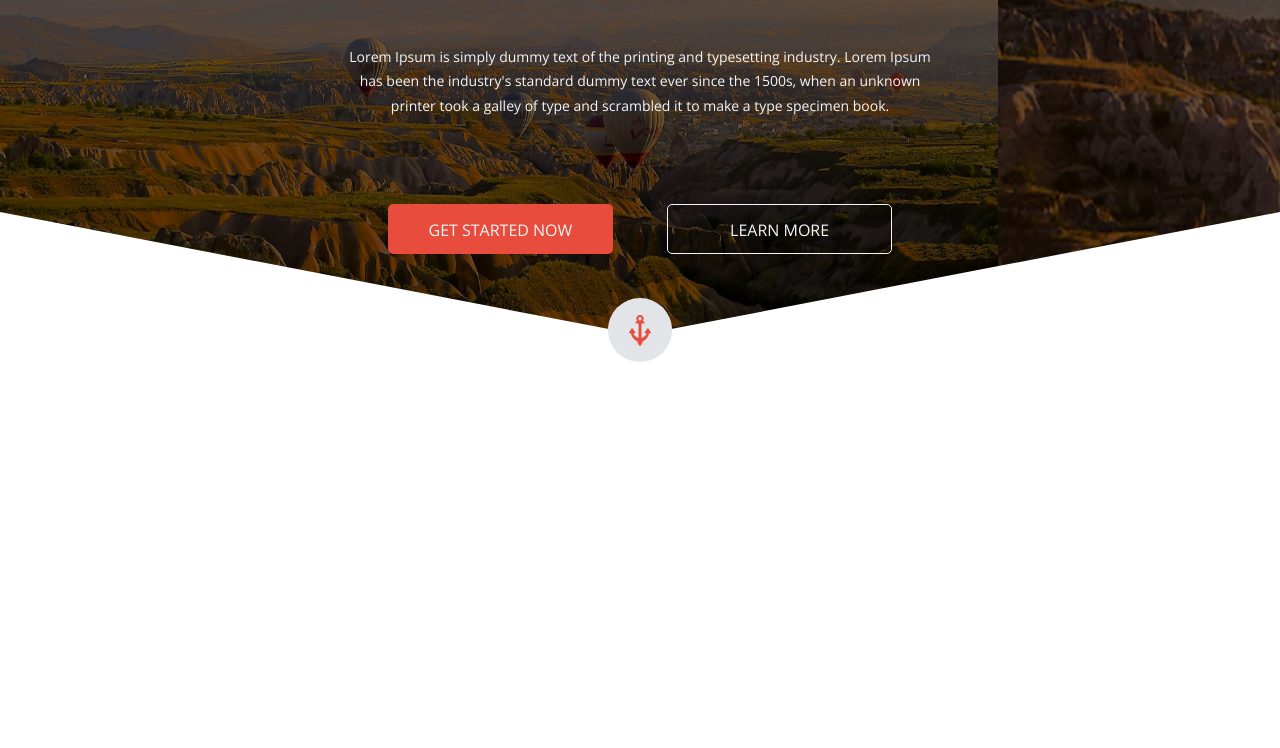
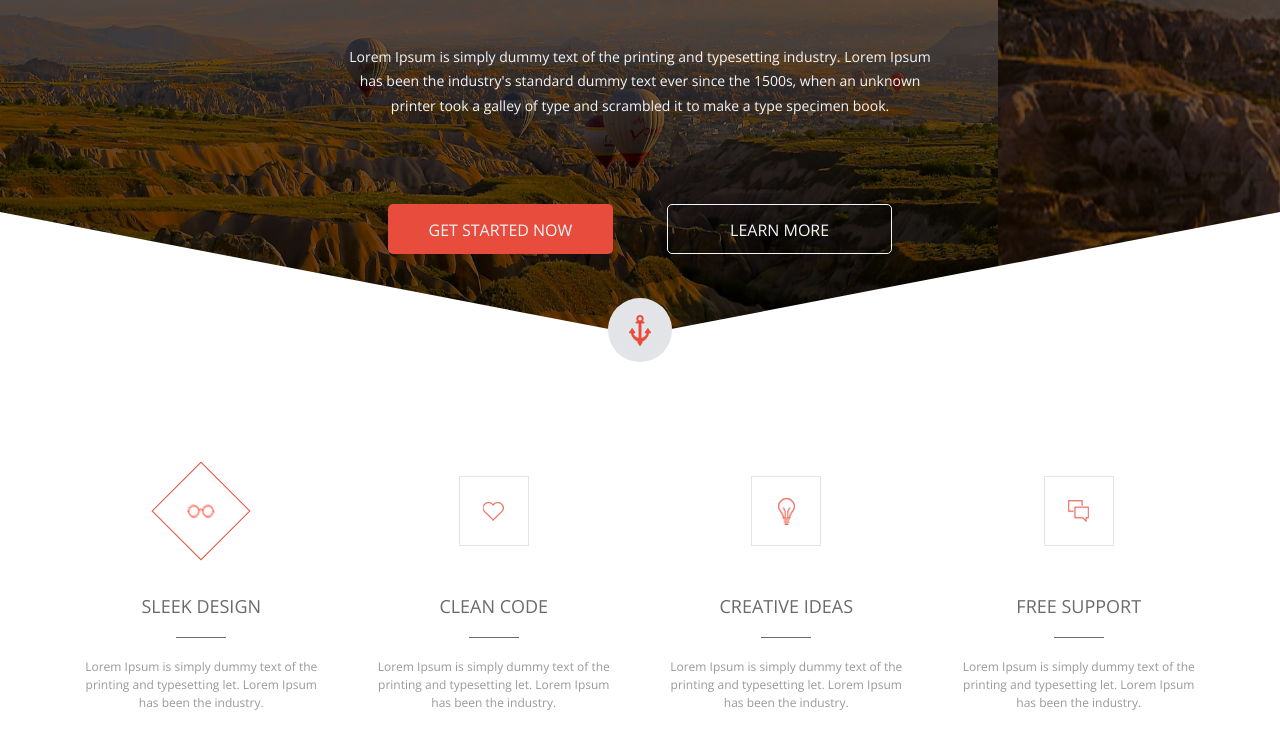
Before and after one commit to andrey-kirillov/simple-landing, a plain HTML site: page index.html in a window 1280 px wide. Shown: the part 438-1186 px from the top of the page. Before the commit the page ends 800 px from the top, so only its background shows below. Drawn offline with nearby package versions, Linux system fonts and the light colour scheme.

Commit message:
add our-advantages section

```diff
--- a/index.html
+++ b/index.html
@@ -80,6 +80,44 @@
 </section>
 <!-- End Main Header -->
 
+<!-- Our advantages -->
+<section class="ourAdvantages">
+   <div class="main-container d-flex justify-content-center flex-wrap">
+       <div class="ourAdvantages--item">
+           <div class="ourAdvantages--item__img ourAdvantages--item__design"></div>
+           <h3>sleek design</h3>
+           <p>
+               Lorem Ipsum is simply dummy text of the printing and typesetting let.
+               Lorem Ipsum has been the industry.
+           </p>
+       </div>
+       <div class="ourAdvantages--item">
+           <div class="ourAdvantages--item__img ourAdvantages--item__code"></div>
+           <h3>clean code</h3>
+           <p>
+               Lorem Ipsum is simply dummy text of the printing and typesetting let.
+               Lorem Ipsum has been the industry.
+           </p>
+       </div>
+       <div class="ourAdvantages--item">
+           <div class="ourAdvantages--item__img ourAdvantages--item__ideas"></div>
+           <h3>creative ideas</h3>
+           <p>
+               Lorem Ipsum is simply dummy text of the printing and typesetting let.
+               Lorem Ipsum has been the industry.
+           </p>
+       </div>
+       <div class="ourAdvantages--item">
+           <div class="ourAdvantages--item__img ourAdvantages--item__support"></div>
+           <h3>free support</h3>
+           <p>
+               Lorem Ipsum is simply dummy text of the printing and typesetting let.
+               Lorem Ipsum has been the industry.
+           </p>
+       </div>
+   </div>
+</section>
+<!-- End Our advantages -->
 
 
 <script src="https://code.jquery.com/jquery-3.3.1.slim.min.js"
--- a/styles/style.scss
+++ b/styles/style.scss
@@ -3,10 +3,14 @@
 /***** ----- End Fonts ----- *****/
 
 /***** ----- Colors ----- *****/
+// mainHeader
 $main-font-color: #f4f5f9;
 $main-nav-active-font-color: #e74c3c;
 $main-title-font-color: #f4f5f9;
 $mainHeader-btn-shadow: #fff;
+// OurAdvantages
+$ourAdvantages-header-font-color: #6a6a6a;
+$ourAdvantages-text-font-color: #999999;
 /***** ----- End Colors ----- *****/
 
 /***** ----- Reset Css ----- *****/
@@ -24,6 +28,7 @@ ul {
 body {
   font-family: "Open Sans", sans-serif;
   color: $main-font-color;
+  overflow-x: hidden;
 }
 
 a:link, a:visited, a:hover, a:active {
@@ -39,6 +44,7 @@ a:link, a:visited, a:hover, a:active {
   margin: auto;
   position: relative;
   z-index: 20;
+  overflow-x: hidden;
 }
 /***** ----- End Share Css ----- *****/
 
@@ -212,3 +218,67 @@ a:link, a:visited, a:hover, a:active {
   }
 }
 /***** ----- End Main Header ----- *****/
+
+/***** ----- Our advantages ----- *****/
+.ourAdvantages {
+  margin: 100px 0;
+
+  .ourAdvantages--item {
+    width: 25%;
+    min-width: 200px;
+    text-align: center;
+    padding: 14px 20px 0;
+
+    h3 {
+      color: $ourAdvantages-header-font-color;
+      font-size: 18px;
+      text-transform: uppercase;
+      position: relative;
+      padding-bottom: 20px;
+      margin-bottom: 20px;
+
+      &:after {
+        content: '';
+        display: inline-block;
+        position: absolute;
+        bottom: 0;
+        left: 50%;
+        transform: translate(-50%);
+        height: 1px;
+        width: 50px;
+        background-color: $ourAdvantages-header-font-color;
+      }
+    }
+
+    p {
+      color: $ourAdvantages-text-font-color;
+      font-size: 12px;
+    }
+
+    .ourAdvantages--item__img {
+      margin: 0 auto 50px;
+      width: 70px;
+      height: 70px;
+      border: 1px solid #e5e5e5;
+    }
+
+    .ourAdvantages--item__design {
+      border: 1px solid #e74c3c;
+      transform: rotate(45deg);
+      background: url(../img/advantagesDesign.png) no-repeat center center;
+    }
+
+    .ourAdvantages--item__code {
+      background: url(../img/advantagesCode.png) no-repeat center center;
+    }
+
+    .ourAdvantages--item__ideas {
+      background: url(../img/advantagesIdeas.png) no-repeat center center;
+    }
+
+    .ourAdvantages--item__support {
+      background: url(../img/advantagesSupport.png) no-repeat center center;
+    }
+  }
+}
+/***** ----- End Our advantages ----- *****/
```
Also changed, not shown: img/advantagesCode.png (added), img/advantagesDesign.png (added), img/advantagesIdeas.png (added), img/advantagesSupport.png (added), styles/style.css, 1 other file.
